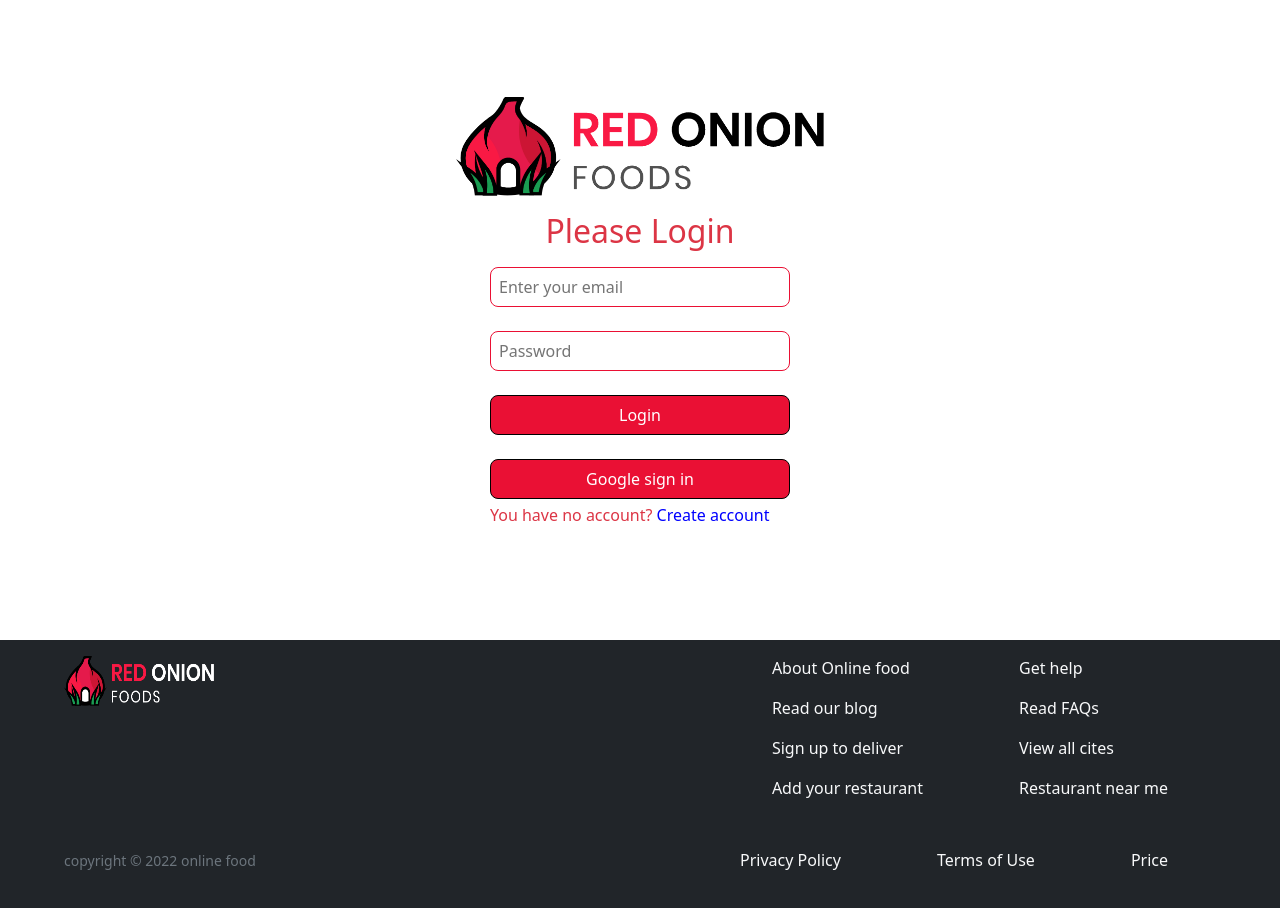
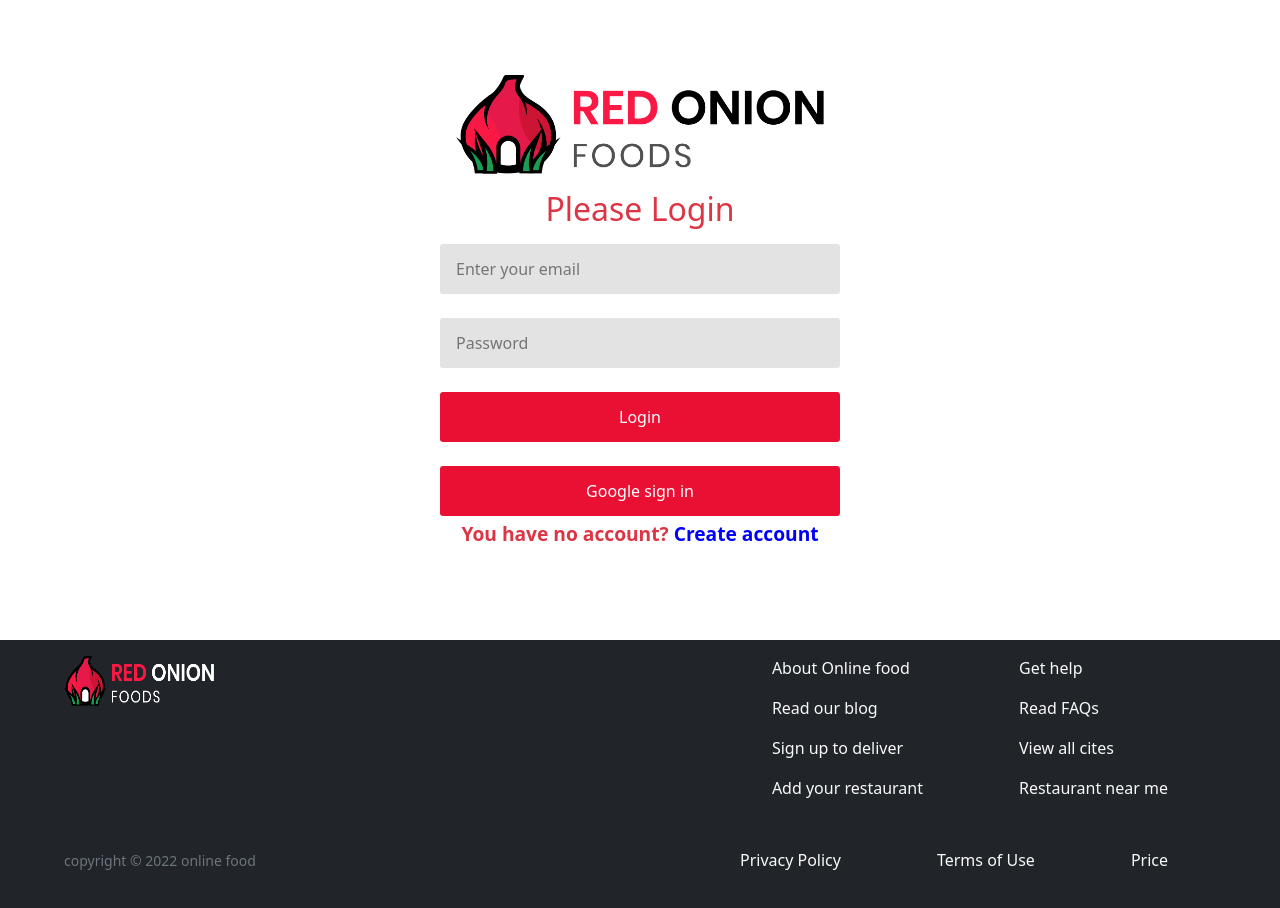
Before and after one commit to mostakshahariyar/red-onione-site, a React (Create React App) app: page /login in a window 1280 px wide. Shown: the top 908 px of the page. Built offline with nearby package versions, Linux system fonts and the light colour scheme; no server answers.

Commit message:
login from costomaizetion

```diff
--- a/src/App.js
+++ b/src/App.js
@@ -5,18 +5,21 @@ import { BrowserRouter, Route, Routes } from 'react-router-dom';
 import SignUp from './component/SignUp/SignUp';
 import Login from './component/Login/Login';
 import CommonElements from './component/CommonElements/CommonElements';
+import AuthProvider from './component/Contex/AuthProvider';
 
 function App() {
   return (
     <BrowserRouter>
-    <Routes>
-      <Route path="/home" element={<CommonElements/>}/>
-      <Route path="/" element={<CommonElements/>}/>
+      <AuthProvider>
+        <Routes>
+          <Route path="/home" element={<CommonElements />} />
+          <Route path="/" element={<CommonElements />} />
 
-      <Route path='/signup' element={<SignUp/>}/>
-      <Route path='/login' element={<Login/>}/>
-    </Routes>
-      <Footer/>
+          <Route path='/signup' element={<SignUp />} />
+          <Route path='/login' element={<Login />} />
+        </Routes>
+        <Footer />
+      </AuthProvider>
     </BrowserRouter>
   );
 }
--- /dev/null
+++ b/src/component/Contex/AuthProvider.js
@@ -0,0 +1,14 @@
+import React, { createContext } from 'react';
+import useFirebase from '../hooks/useFirebase';
+
+export const AuthContext = createContext();
+const AuthProvider = ({children}) => {
+        const allContext = useFirebase();
+        return (
+                <AuthContext.Provider value = {allContext}>
+                        {children}
+                </AuthContext.Provider>
+        );
+};
+
+export default AuthProvider;
--- /dev/null
+++ b/src/component/Firebase/firebase.config.js
@@ -0,0 +1,11 @@
+const firebaseConfig = {
+        apiKey: "AIzaSyCd2zb-bp9lvNxs81oa0sTwrXClZ1rDqfE",
+        authDomain: "red-onione.firebaseapp.com",
+        projectId: "red-onione",
+        storageBucket: "red-onione.appspot.com",
+        messagingSenderId: "639445621034",
+        appId: "1:639445621034:web:baf254705189fa8dfba653",
+        measurementId: "G-XNZ0Q70W36"
+};
+
+export default firebaseConfig;
--- /dev/null
+++ b/src/component/Firebase/firebase.init.js
@@ -0,0 +1,10 @@
+import { initializeApp } from "firebase/app";
+import { getAnalytics } from "firebase/analytics";
+import firebaseConfig from "./firebase.config";
+
+const initializauthentication = () => {
+        const app = initializeApp(firebaseConfig);
+        const analytics = getAnalytics(app);
+};
+
+export default initializauthentication;
--- a/src/component/Home/Link/Link.js
+++ b/src/component/Home/Link/Link.js
@@ -5,9 +5,12 @@ import logo from "../../../image/logo2.png"
 import shopping from '../../../image/shopping cart.png'
 import Button from 'react-bootstrap/Button';
 import { NavLink, useNavigate } from 'react-router-dom';
+import useAuth from '../../hooks/useAuth';
+import'../../SignUp/Signup.css'
 
 
 const Link = () => {
+  const {user, logOut} = useAuth();
   const navigate = useNavigate();
   const handelSignUp = () =>{
     navigate('/signup')
@@ -42,10 +45,14 @@ const Link = () => {
             />
           </Navbar.Text>
           <Navbar.Text>
-            <Button onClick={handelSignIn} variant='light' className="pointer square text-dark rounded-5 px-md-3 py-md-2 mx-md-2 m-0">Login</Button>
+            {
+              user.email ? <Button onClick={logOut} variant='light' className="pointer square text-dark rounded-5 px-md-3 py-md-2 mx-md-2 m-0">Logout</Button> : <Button onClick={handelSignIn} variant='light' className="pointer square text-dark rounded-5 px-md-3 py-md-2 mx-md-2 m-0">Login</Button>
+            }
           </Navbar.Text>
           <Navbar.Text>
-            <Button onClick={handelSignUp} variant='danger' className="pointer square text-light rounded-5 px-3 py-2 mx-2">Sign up</Button>
+            {
+              user.email ? <img  style={{width: "30px"}} src={user.photoURL} className='rounded-circle user-image'/> : <Button onClick={handelSignUp} variant='danger' className="pointer square text-light rounded-5 px-3 py-2 mx-2">Sign up</Button>
+            }
           </Navbar.Text>
         </Navbar.Collapse>
       </Container>
--- a/src/component/Login/Login.js
+++ b/src/component/Login/Login.js
@@ -2,10 +2,14 @@ import React, { useState } from 'react';
 import "../SignUp/Signup.css"
 import { Link } from 'react-router-dom';
 import logo from "../../image/logo2.png"
+import useAuth from '../hooks/useAuth';
 
 const Login = () => {
+        const {user, signInUsingGoogle} = useAuth();
+        console.log(user);
         const [email, setEmail] = useState();
         const [password, setPassword] = useState();
+
 
         const handelEmail = e => {
                 const emailValue = e.target.value;
@@ -42,9 +46,9 @@ const Login = () => {
                                 </form>
                                 <div>
                                         <button className='btn-regular'
-                                        //onClick={googleLogin}
+                                        onClick={signInUsingGoogle}
                                         >Google sign in</button>
-                                        <p className='text-danger mt-1'>You have no account? <Link style={{ textDecoration: "none", color: "blue" }} to='/signup'>Create account</Link></p>
+                                        <p className='text-danger link-text mt-1'>You have no account? <Link style={{ textDecoration: "none", color: "blue" }} to='/signup'>Create account</Link></p>
                                 </div>
                         </div>
                 </div>
--- a/src/component/SignUp/SignUp.js
+++ b/src/component/SignUp/SignUp.js
@@ -40,7 +40,7 @@ const SignUp = () => {
                 </form>
                 <div>
 
-                    <p className='text-danger'>Already register? <Link style={{ textDecoration: "none", color: "blue" }} to='/login'>Login</Link></p>
+                    <p className='text-danger link-text'>Already have an account? <Link style={{ textDecoration: "none", color: "blue" }} to='/login'>Login</Link></p>
                 </div>
             </div>
         </div>
--- a/src/component/SignUp/Signup.css
+++ b/src/component/SignUp/Signup.css
@@ -8,20 +8,33 @@
 }
 
 .input{
-        width: 300px;
-        height: 40px;
+        width: 400px;
+        height: 50px;
         outline: none;
-        padding-left: .5rem;
-        border-radius: .5rem;
-        border: 1px solid rgb(234, 16, 52);
+        padding: 1rem;
+        border-radius: .2rem;
+        border: none;
+        background-color: rgba(161, 156, 156, 0.288);
+}
+.link-text{
+        text-align: center;
+        font-size: 1.2rem;
+        font-weight: 600;
 }
 
 .btn-regular {
         background-color: rgb(234, 16, 52);
-        width: 300px;
-        height: 40px;
-        border: 1px solid black;
-        border-radius: .5rem;
+        width: 400px;
+        height: 50px;
+        border: none;
+        border-radius: .2rem;
         color: white;
         outline: none;
+        font-size: 1rem;
 }
+.user-image{
+        background-color: #dc3545;
+        padding: 3px;
+        border-radius: 50%;
+        border: 1px solid black;
+}
--- /dev/null
+++ b/src/component/hooks/useAuth.js
@@ -0,0 +1,8 @@
+import React, { useContext } from 'react';
+import { AuthContext } from '../Contex/AuthProvider';
+
+const useAuth = () => {
+        return useContext(AuthContext);
+};
+
+export default useAuth;
--- /dev/null
+++ b/src/component/hooks/useFirebase.js
@@ -0,0 +1,73 @@
+import React, { useEffect, useState } from 'react';
+import { GoogleAuthProvider, createUserWithEmailAndPassword, getAuth, onAuthStateChanged, signInWithPopup, signOut } from "firebase/auth";
+import initializauthentication from '../Firebase/firebase.init';
+
+initializauthentication();
+
+const useFirebase = () => {
+        const [user, setUsers] = useState({});
+        const [isLogin, setIsLogin] = useState(true);
+        const [errors, setErrors] = useState({});
+        const auth = getAuth();
+        const signInUsingGoogle = () => {
+                setIsLogin(true);
+                const googleProvider = new GoogleAuthProvider();
+                signInWithPopup(auth, googleProvider)
+                        .then(result => {
+                                setUsers(result.user);
+                                //console.log(result.user)
+                        })
+                        .finally(() => { setIsLogin(false) })
+
+
+        }
+        const signInUser = (email, password) => {
+                createUserWithEmailAndPassword(auth, email, password)
+                        .then((userCredential) => {
+                                // Signed in
+                                const user = userCredential.user;
+                                // ...
+                        })
+                        .catch((error) => {
+                                const errorCode = error.code;
+                                const errorMessage = error.message;
+                                // ..
+                        });
+        }
+
+        // observe user state change
+        useEffect(() => {
+                const unsubscribe = onAuthStateChanged(auth, user => {
+                        if (user) {
+                                setUsers(user);
+                        }
+                        else {
+                                setUsers({});
+                        }
+
+                        setIsLogin(false);
+                })
+                return () => unsubscribe;
+        }, [])
+
+        const logOut = () => {
+                signOut(auth)
+                setIsLogin(true)
+                        .then(
+                                setUsers({})
+                        )
+                        .finally(() => { setIsLogin(false) })
+        }
+
+
+        return {
+                user,
+                signInUsingGoogle,
+                errors,
+                logOut,
+                isLogin,
+                signInUser
+        }
+};
+
+export default useFirebase;
```
Also changed, not shown: src/component/hooks/Contex.js (deleted, +0 -14 lines), firebase.json (added), 1 other file (tests, documents, lock files or other folders).
